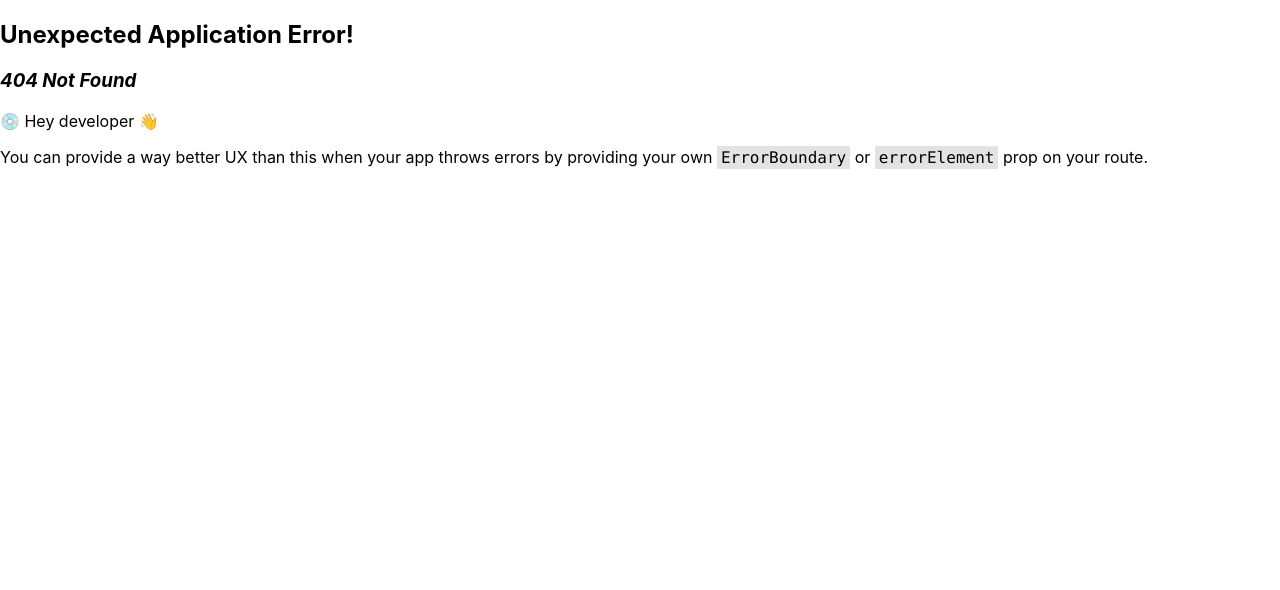
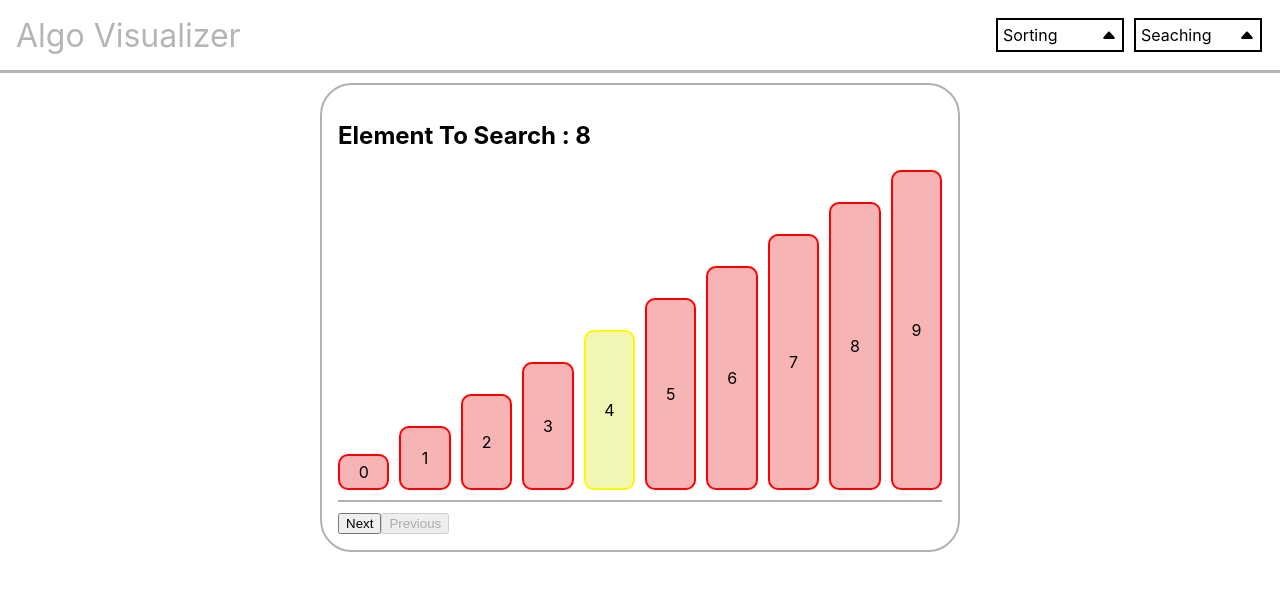
Before and after one commit to SparshDang/react-algo-visualizer, a React (Create React App) app: page /search/binary in a window 1280 px wide. Before the commit this address had no page. Shown: the top 590 px of the page. Built offline with nearby package versions, Linux system fonts and the light colour scheme.

Commit message:
Completed search functionaliy

```diff
--- a/src/Algorithms.js
+++ b/src/Algorithms.js
@@ -117,3 +117,36 @@ export const mergeSort = (arr) => {
   states = mergeSort__(arr, 0, arr.length - 1, states);
   return states;
 };
+
+export const linearSearch = (arr, element) => {
+  let searching_elements = [];
+  for (let i = 0; i < arr.length; i++) {
+    searching_elements.push(i);
+    if (arr[i] === element) {
+      return searching_elements;
+    }
+  }
+  searching_elements.push(-1);
+  return searching_elements;
+};
+export const binarySearch = (arr, element) => {
+  let low = 0,
+    high = arr.length - 1;
+  let mid;
+  let searching_elements = []
+  while (low <= high) {
+    mid = Number.parseInt((low + high) / 2);
+    searching_elements.push(mid)
+
+    if (arr[mid] === element) {
+      return searching_elements;
+    } else if (arr[mid] > element) {
+      high = mid - 1;
+    } else {
+      low = mid + 1;
+    }
+  }
+
+  searching_elements.push(-1);
+  return searching_elements;
+};
--- a/src/App.js
+++ b/src/App.js
@@ -2,6 +2,7 @@ import { RouterProvider, createBrowserRouter } from "react-router-dom";
 import HomePage from "./Pages/HomePage";
 import SorterPage from "./Pages/SorterPage";
 import Root from "./Components/Root";
+import SearchPage from "./Pages/SearchPage";
 
 
 const router = createBrowserRouter(
@@ -11,7 +12,8 @@ const router = createBrowserRouter(
     element: <Root/>,
     children:[
       {index:true, element:<HomePage/> },
-      {path: "algo/:id", element:<SorterPage/> },
+      {path: "sort/:id", element:<SorterPage/> },
+      {path: "search/:id", element:<SearchPage/> },
     ]}
 
   ]
--- a/src/Components/Root.jsx
+++ b/src/Components/Root.jsx
@@ -12,14 +12,14 @@ export default function Root() {
         <Link to="/" className={style.title}> Algo Visualizer</Link>
         <div className={style["dropdown-container"]}>
           <Dropdown title="Sorting">
-            <div>Bubble Sort</div>
-            <div>Selection Sort</div>
-            <div>Insertion Sort</div>
-            <div>Merge Sort</div>
+            <Link to="sort/bubble">Bubble Sort</Link>
+            <Link to="sort/selection">Selection Sort</Link>
+            <Link to="sort/insertion">Insertion Sort</Link>
+            <Link to="sort/merge">Merge Sort</Link>
           </Dropdown>
           <Dropdown title="Seaching">
-            <div>Linear Search</div>
-            <div>Binary Search</div>
+            <Link to="search/linear">Linear Search</Link>
+            <Link to="search/linear">Binary Search</Link>
           </Dropdown>
         </div>
       </div>
--- a/src/Components/SorterPageComponents/Bar.jsx
+++ b/src/Components/SorterPageComponents/Bar.jsx
@@ -1,12 +1,19 @@
-import React from 'react'
+import React from "react";
 
-import style from './Bar.module.css';
+import { motion } from "framer-motion";
 
-export default function Bar({value, height}) {
+import style from "./Bar.module.css";
+
+export default function Bar(props) {
+  const height = ((props.value + 1) / 10) * 20;
 
   return (
-    <div className={style.bar} style={{height:`${height}rem`}}>
-      {value}
-    </div>
-  )
+    <motion.div
+      className={`${style.bar} ${props?.current ? style.current : ""} ${props?.found ? style.found : ""}`}
+      layout
+      style={{ height: `${height}rem` }}
+    >
+        {props.show && props.value}
+    </motion.div>
+  );
 }
--- a/src/Components/SorterPageComponents/Bar.module.css
+++ b/src/Components/SorterPageComponents/Bar.module.css
@@ -8,3 +8,13 @@
     align-items: center;
     justify-content: center;
 }
+
+.current{
+    background-color: rgb(241, 246, 180);
+    border: 2px solid rgb(255, 247, 0);
+}
+
+.found{
+    background-color: rgb(181, 246, 180);
+    border: 2px solid rgb(51, 255, 0);
+}
--- a/src/Components/SorterPageComponents/BarsContainer.jsx
+++ b/src/Components/SorterPageComponents/BarsContainer.jsx
@@ -1,18 +1,22 @@
-import React from 'react';
+import React from "react";
 
-import style from './BarsContainer.module.css';
-import Bar from './Bar';
+import style from "./BarsContainer.module.css";
+import Bar from "./Bar";
 
 export default function BarsContainer(props) {
   return (
     <div className={style.container}>
-        {props.list.map(
-            (item, index) => {
-                const height = ((item + 1)/10) * 16;
-                return <Bar key={index} value={item} height={height}/>
-            }
-        )}
-
+      {props.list.map((item, index) => {
+        return (
+          <Bar
+            key={item}
+            value={item}
+            current={props?.current === index}
+            found={props?.elementFound && props?.current === index}
+            show={props.searching}
+          />
+        );
+      })}
     </div>
-  )
+  );
 }
--- a/src/Components/SorterPageComponents/BarsContainer.module.css
+++ b/src/Components/SorterPageComponents/BarsContainer.module.css
@@ -1,7 +1,5 @@
 .container{
     display: flex;
-    padding: 1rem;
-    margin: 1rem;
     gap: 10px;
     justify-content: space-evenly;
     align-items: flex-end;
--- a/src/Pages/HomePage.jsx
+++ b/src/Pages/HomePage.jsx
@@ -9,14 +9,14 @@ export default function HomePage() {
   return (
     <>
       <Container title="Search Algorithms">
-        <AlgorithmButton text="Linear Search" link="algo/linear" />
-        <AlgorithmButton text="Binary Search" link="algo/binary" />
+        <AlgorithmButton text="Linear Search" link="search/linear" />
+        <AlgorithmButton text="Binary Search" link="search/binary" />
       </Container>
       <Container title="Sorting Algorithms">
-        <AlgorithmButton text="Bubble Sort" link="algo/bubble" />
-        <AlgorithmButton text="Selection Sort" link="algo/selection" />
-        <AlgorithmButton text="Insertion Sort" link="algo/insertion" />
-        <AlgorithmButton text="Merge Sort" link="algo/merge" />
+        <AlgorithmButton text="Bubble Sort" link="sort/bubble" />
+        <AlgorithmButton text="Selection Sort" link="sort/selection" />
+        <AlgorithmButton text="Insertion Sort" link="sort/insertion" />
+        <AlgorithmButton text="Merge Sort" link="sort/merge" />
       </Container>
     </>
   );
--- /dev/null
+++ b/src/Pages/SearchPage.jsx
@@ -0,0 +1,57 @@
+import React, { useEffect, useState } from "react";
+import { useParams } from "react-router";
+import BarsContainer from "../Components/SorterPageComponents/BarsContainer";
+import { linearSearch, binarySearch } from "../Algorithms";
+
+import style from "./SearchPage.module.css";
+
+export default function SearchPage() {
+  const [currentElement, setCurrentElement] = useState(0);
+  const [elementsList, setElementList] = useState([]);
+  const list = [0, 1, 2, 3, 4, 5, 6, 7, 8, 9];
+  const params = useParams();
+  const algo = params.id;
+  const [elementToSearch, setElementToSearch] = useState();
+
+  useEffect(() => {
+    let searchResult;
+    let element = Math.floor(Math.random() * 11);
+    setElementToSearch(element);
+    if (algo === "binary") {
+      searchResult = binarySearch(list, element);
+      setElementList(searchResult);
+    } else {
+      searchResult = linearSearch(list, element);
+      setElementList(searchResult);
+    }
+  }, []);
+
+  return (
+    <div className={style.barsContainerWrapper}>
+        <div>
+            <h2>Element To Search : {elementToSearch}</h2>
+        </div>
+      <BarsContainer
+        list={list}
+        current={elementsList[currentElement]}
+        elementFound={currentElement === elementsList.length - 1}
+        searching={true}
+      />
+      <div className={style.divider}></div>
+      <div className={style.actions}>
+        <button
+          onClick={() => setCurrentElement((prev) => prev + 1)}
+          disabled={currentElement === elementsList.length - 1}
+        >
+          Next
+        </button>
+        <button
+          onClick={() => setCurrentElement((prev) => prev - 1)}
+          disabled={currentElement === 0}
+        >
+          Previous
+        </button>
+      </div>
+    </div>
+  );
+}
--- /dev/null
+++ b/src/Pages/SearchPage.module.css
@@ -0,0 +1,13 @@
+.barsContainerWrapper{
+    width: 50%;
+    margin: 10px auto;
+    border: 2px solid rgb(177, 177, 177);
+    padding: 1rem;
+    border-radius: 2rem;
+}
+
+.divider{
+    height: 2px;
+    background-color: rgb(177, 177, 177);
+    margin: 10px auto;
+}
--- a/src/Pages/SorterPage.jsx
+++ b/src/Pages/SorterPage.jsx
@@ -1,5 +1,7 @@
 import React, { useReducer, useEffect } from "react";
 import { useParams } from "react-router";
+
+import style from "./SorterPage.module.css";
 
 import BarsContainer from "../Components/SorterPageComponents/BarsContainer";
 
@@ -73,18 +75,17 @@ export default function SorterPage() {
 
   return (
     <>
+      <h1 style={{
+        textAlign:"center"
+      }}>{algo.toUpperCase()} SORT</h1>
+      <div className={style.barsContainerWrapper}>
         <BarsContainer list={state.currentArray} />
+        <div className={style.divider} />
         <button
           onClick={() => reducer({ type: "NEXTSTATE" })}
           disabled={state.current === state.arrayStates.length - 1}
         >
           Next
-      </button>
-      <button
-        onClick={() => reducer({ type: "PREVSTATE" })}
-        disabled={state.current === 0}
-      >
-        Previous
         </button>
         <button
           onClick={() => {
@@ -94,6 +95,13 @@ export default function SorterPage() {
         >
           Shuffle
         </button>
+        <button
+          onClick={() => reducer({ type: "PREVSTATE" })}
+          disabled={state.current === 0}
+        >
+          Previous
+        </button>
+      </div>
     </>
   );
 }
--- /dev/null
+++ b/src/Pages/SorterPage.module.css
@@ -0,0 +1,13 @@
+.barsContainerWrapper{
+    width: 50%;
+    margin: 10px auto;
+    border: 2px solid rgb(177, 177, 177);
+    padding: 1rem;
+    border-radius: 2rem;
+}
+
+.divider{
+    height: 2px;
+    background-color: rgb(177, 177, 177);
+    margin: 10px auto;
+}
```
Lines whose indentation alone changed are shown as unchanged.
